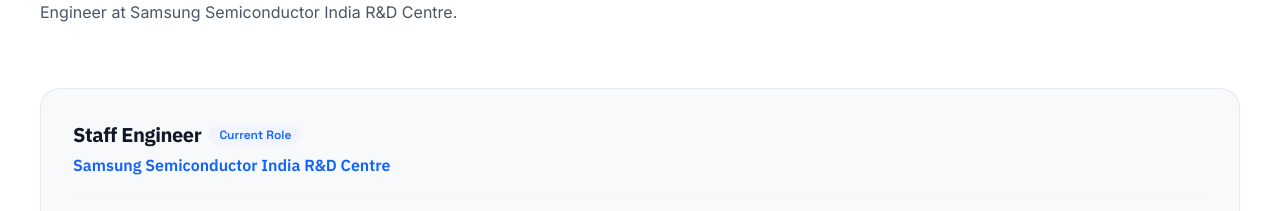
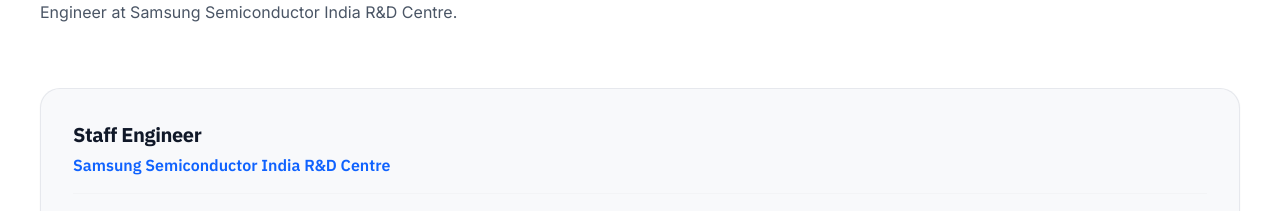
Before and after one commit to atendra11maurya/chia_and_wifi, a React (Vite) app: page / in a window 1280 px wide. Shown: the part 2206-2417 px from the top of the page. Built offline with nearby package versions, Linux system fonts and the light colour scheme.

Commit message:
Remove Current Role tag from Career Timeline

```diff
--- a/src/components/CareerTimeline.tsx
+++ b/src/components/CareerTimeline.tsx
@@ -42,11 +42,6 @@
                       <h3 className="font-heading text-xl font-bold text-gray-900">
                         {item.role}
                       </h3>
-                      {item.isCurrent && (
-                        <span className="px-2.5 py-0.5 rounded-full bg-[#EFF4FE] text-[#0F62FE] text-xs font-mono font-semibold">
-                          Current Role
-                        </span>
-                      )}
                     </div>
                     <div className="font-heading text-base font-semibold text-[#0F62FE]">
                       {item.company}
```
